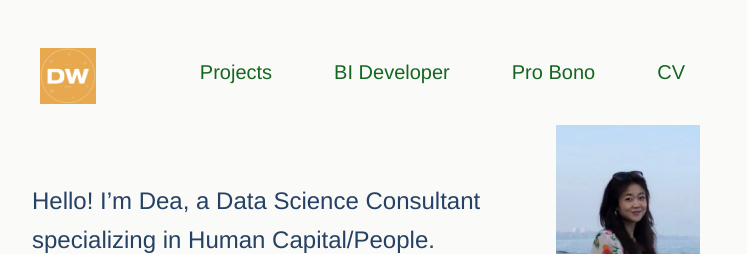
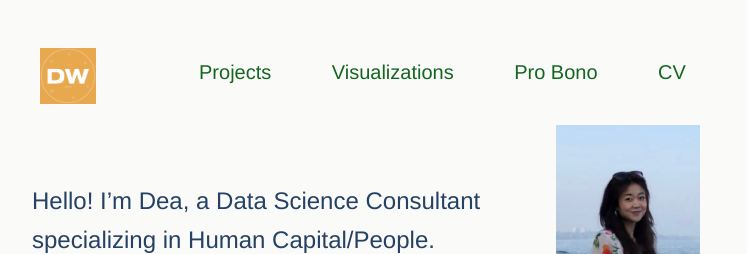
Before and after one commit to deawyk/deawyk.github.io, a Jekyll site: the page built from index.md, in a window 1280 px wide. Shown: the top 254 px of the page, without its empty margins (266-1013 px from the left). Built offline with Jekyll 4.4.1, drawn with Linux system fonts in a browser that asks for light colours.

Commit message:
Update _config.yml

```diff
--- a/_config.yml
+++ b/_config.yml
@@ -28,14 +28,14 @@ paginate_path: "/articles/page:num/"  # link scheme for articles, should be letf
 # > Title is the tile of the navigation item, url the url and desc is the tooltip
 navigation:
   - title: Projects
-    url: /pj/
+    url: /projects/
     desc: My projects
-  - title: BI Developer
-    url: /bi/
-    desc: Visualizations I ETLed and developed
+  - title: Visualizations
+    url: /visualizations/
+    desc: BI dashboards
   - title: Pro Bono
-    url: /pb/
-    desc: Hustling for social good
+    url: /probono/
+    desc: Hustling for greater good
   - title: <i class='fa fa-file-text'></i> CV
     url:
 
```
